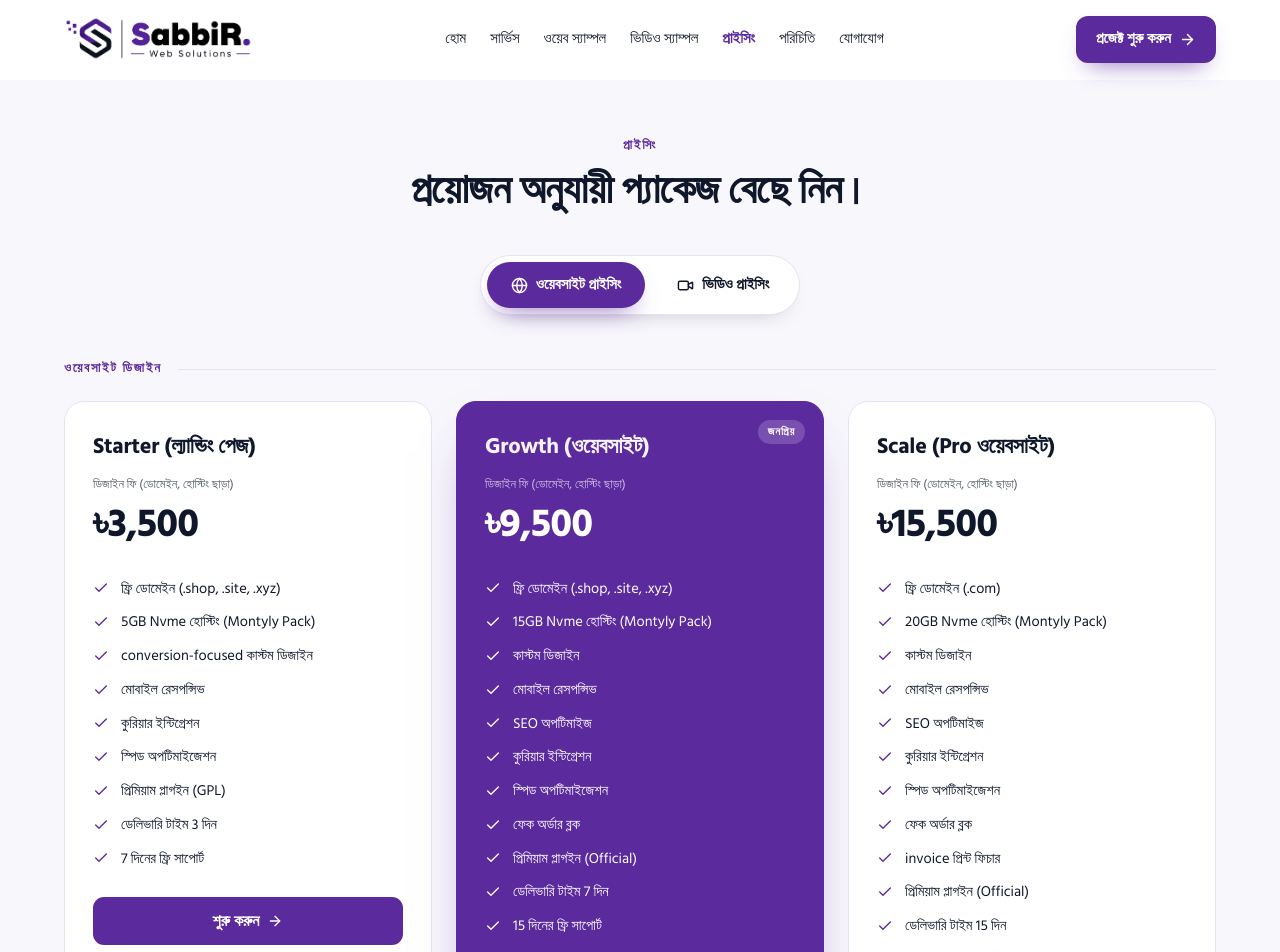
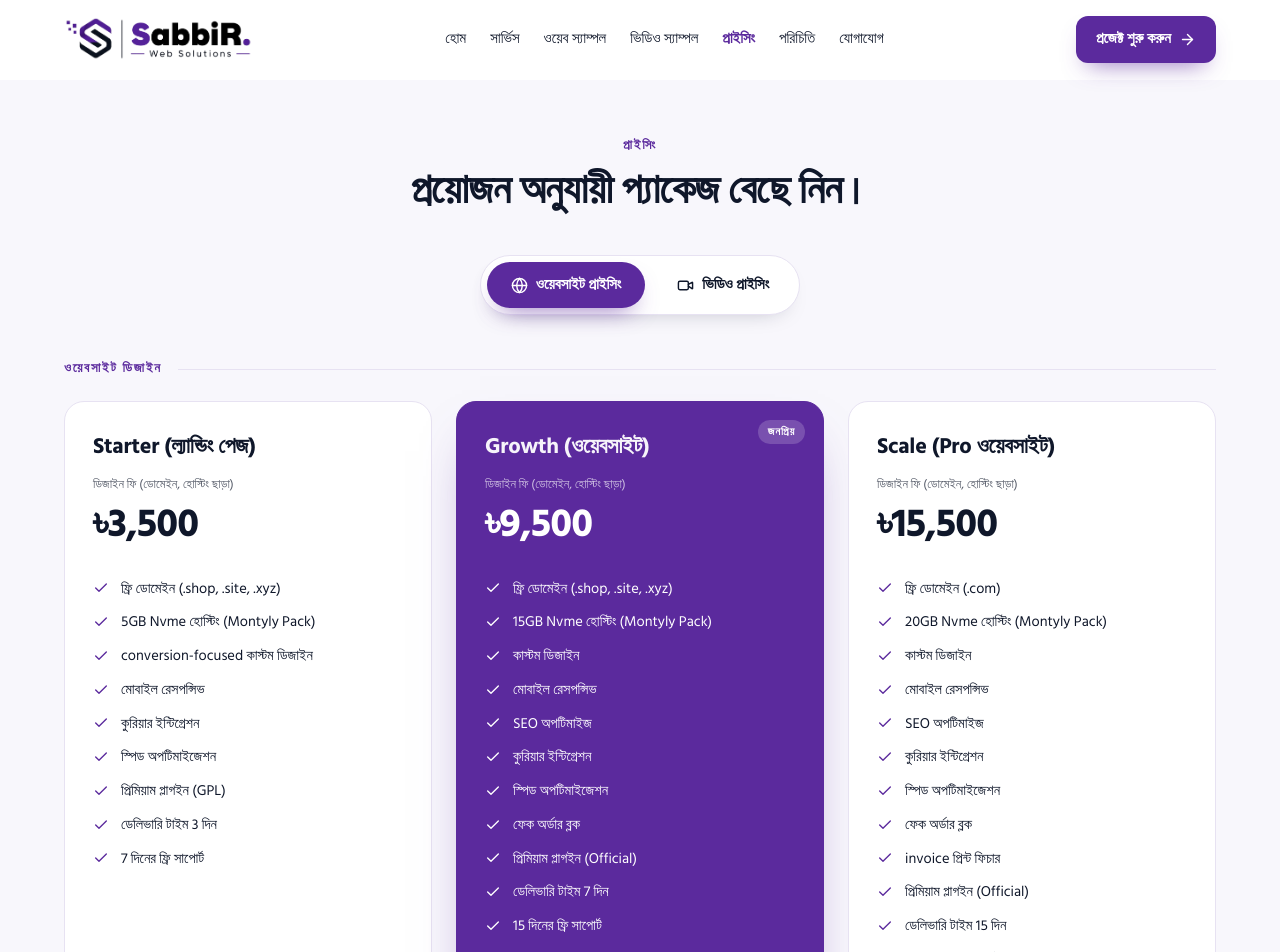
Before and after one commit to sourov6580/sabbir-web-solutions, a Next.js app: page /pricing/web in a window 1280 px wide. Shown: the top 952 px of the page. Built offline with nearby package versions, Linux system fonts and the light colour scheme.

Commit message:
Add files via upload

```diff
--- a/components/PricingView.jsx
+++ b/components/PricingView.jsx
@@ -15,6 +15,7 @@ function PlanCard({ p, note }) {
       border: `1px solid ${p.featured ? C.purple : C.line}`,
       borderRadius: 20, padding: 28, position: "relative",
       boxShadow: p.featured ? "0 26px 50px -24px rgba(91,42,157,.6)" : "none",
+      display: "flex", flexDirection: "column", height: "100%",
     }}>
       {p.featured && (
         <span style={{ position: "absolute", top: 18, right: 18, fontSize: 11, fontWeight: 700, letterSpacing: ".08em", textTransform: "uppercase", background: "rgba(255,255,255,.18)", padding: "4px 10px", borderRadius: 999 }}>জনপ্রিয়</span>
@@ -22,7 +23,7 @@ function PlanCard({ p, note }) {
       <div className="display" style={{ fontSize: 22, fontWeight: 700, letterSpacing: "-.01em", opacity: p.featured ? .95 : 1 }}>{p.name}</div>
       <div style={{ marginTop: 12, fontSize: 12.5, opacity: .7, lineHeight: 1.5 }}>{note}</div>
       <div className="display" style={{ fontSize: 40, fontWeight: 800, letterSpacing: "-.02em" }}>{p.price}</div>
-      <div className="mt-6 space-y-3">
+      <div className="mt-6 space-y-3" style={{ flex: 1 }}>
         {p.feats.map((f) => (
           <div key={f} className="flex items-center gap-3" style={{ fontSize: 14.5 }}>
             <Check size={16} color={p.featured ? "#fff" : C.purple} style={{ flexShrink: 0 }} />
@@ -81,7 +82,7 @@ export default function PricingView({ active: initial = 0 }) {
             <span style={{ fontSize: 13, fontWeight: 700, color: C.purple, letterSpacing: ".14em", textTransform: "uppercase", whiteSpace: "nowrap" }}>{group.label}</span>
             <span style={{ flex: 1, height: 1, background: C.line }} />
           </div>
-          <div className="grid gap-6 md:grid-cols-3">
+          <div className="grid gap-6 md:grid-cols-3" style={{ alignItems: "stretch" }}>
             {group.plans.map((p, i) => (
               <Reveal key={p.name} delay={i * 0.08}><PlanCard p={p} note={group.priceNote} /></Reveal>
             ))}
```
